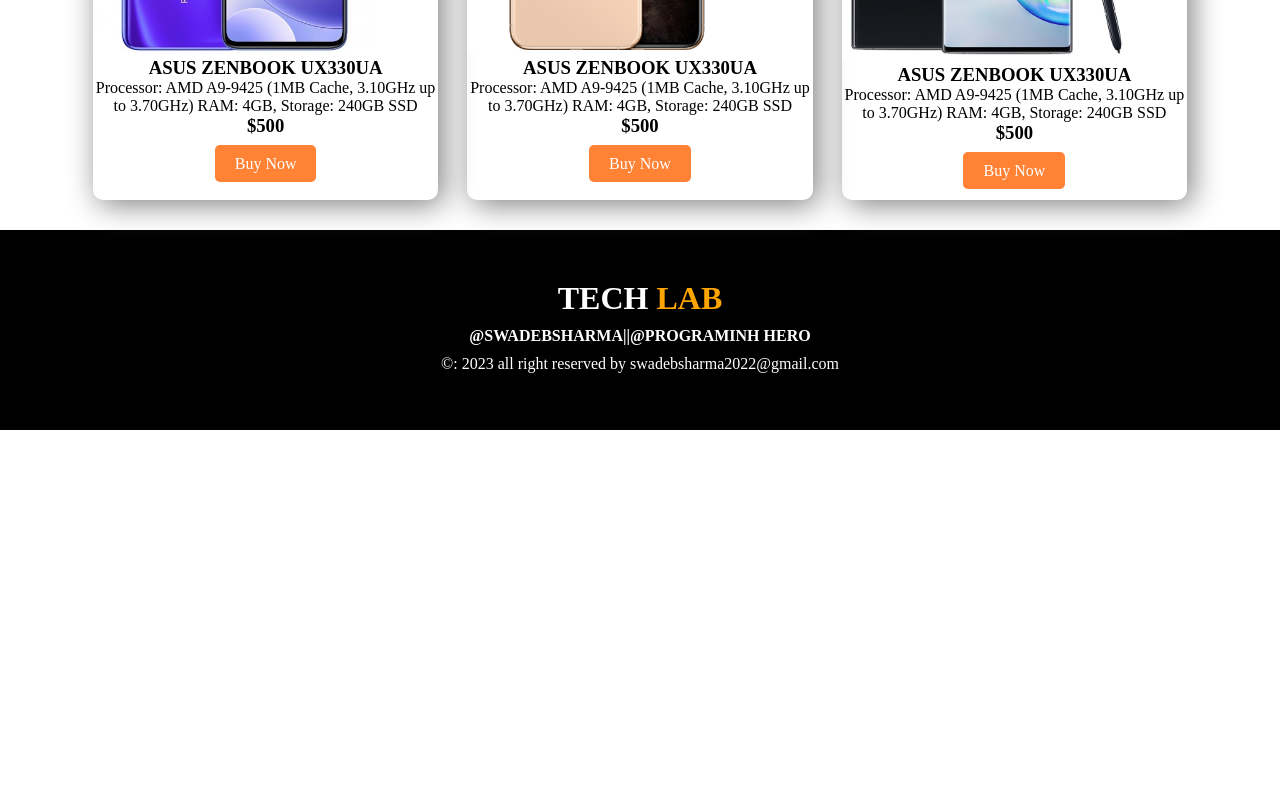
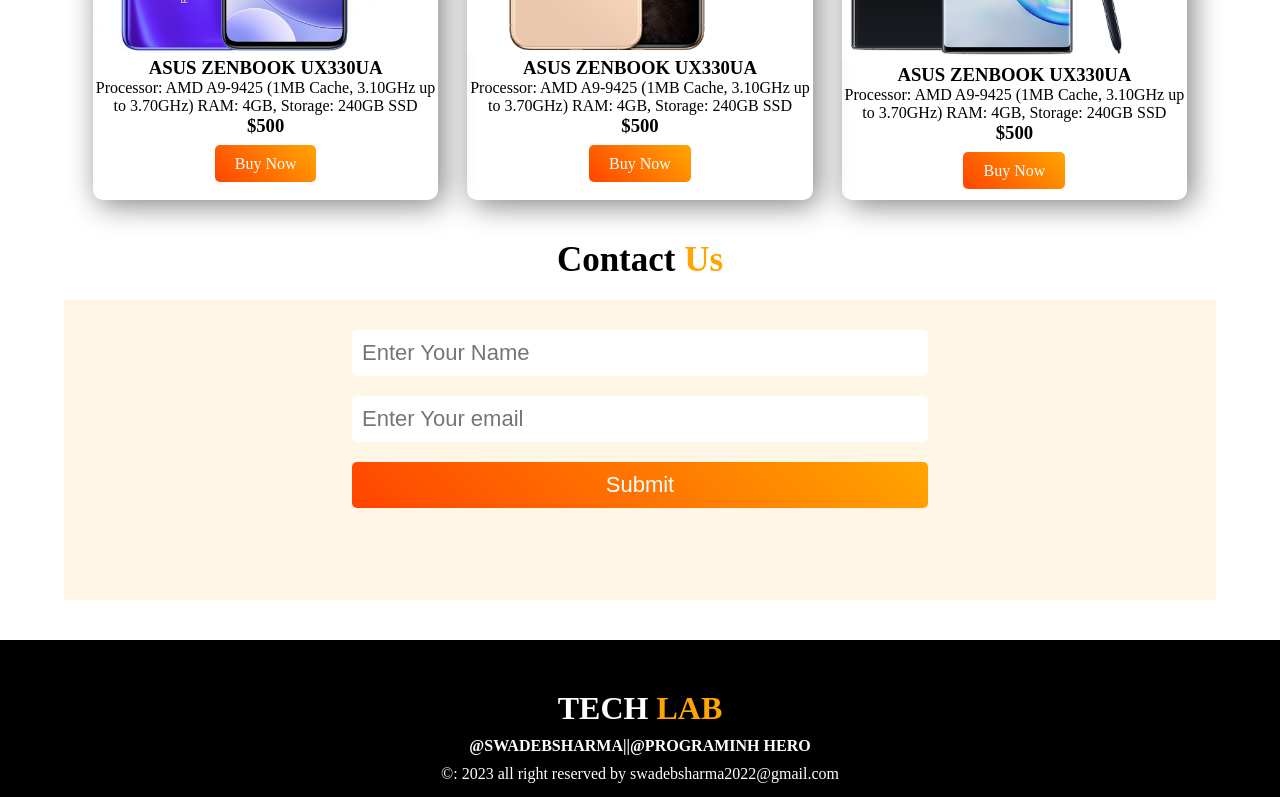
Before and after one commit to swadebsharma10/tech-store-resource, a plain HTML site: page index.html in a window 1280 px wide. Shown: the part 1570-2367 px from the top of the page. Before the commit the page ends 2000 px from the top, so only its background shows below. Drawn offline with Linux system fonts and the light colour scheme.

Commit message:
added complite code

```diff
--- a/index.html
+++ b/index.html
@@ -163,7 +163,17 @@
            </div>
         </section>
 
-        <!-- ====products-section end ==== -->
+        <!-- ====Contact-us-section end ==== -->
+        <section id="contact-section">
+            <h2 style="text-align: center; font-size: 35px;">Contact <span class="orange-text">Us</span></h2>
+            <div class="contact">
+              <input type="text" placeholder="Enter Your Name">
+              <br>
+              <input type="email" name="" id="" placeholder="Enter Your email">
+              <br>
+              <input class="btn" type="submit" value="Submit">
+            </div>
+        </section>
     </main>
     <!-- main section end -->
     <!-- footer-container -->
--- a/styles/style.css
+++ b/styles/style.css
@@ -32,13 +32,18 @@ body{
 }
 .btn{
     text-decoration: none;
-    background-color: #FF8235;
+    background: linear-gradient(45deg, orangered, orange);
+
     padding: 10px 20px;
     border-radius: 5px;
     color: #FFFF;
 }
 .btn:hover{
-    background-color: orangered;
+  background: none;
+  color: orange;
+  border: 1px solid orange;
+  padding: 9px 19px;
+
 }
 
 /* Header style end */
@@ -60,6 +65,9 @@ body{
     display: flex;
     align-items: center;
     border-radius: 5px;
+}
+.service-box:hover{
+
 }
 .service-icon{
     width: 30%;
@@ -97,6 +105,29 @@ body{
 .card-img{
     width: 30%
 }
+/* contact section */
+#contact-section{
+    width: 100%;
+    margin: 40px 0;
+}
+.contact{
+    width: 90%;
+    height: 300px;
+    margin: 20px auto;
+    padding: 20px 0;
+    background-color: #FFF6E6;
+    text-align: center;
+}
+.contact input {
+    width: 50%;
+    padding: 10px;
+    margin: 10px 0;
+    gap: 10px;
+    border: none;
+    border-radius: 5px;
+    font-size: 22px;
+}
+
 
 
 /* Footer */
```
